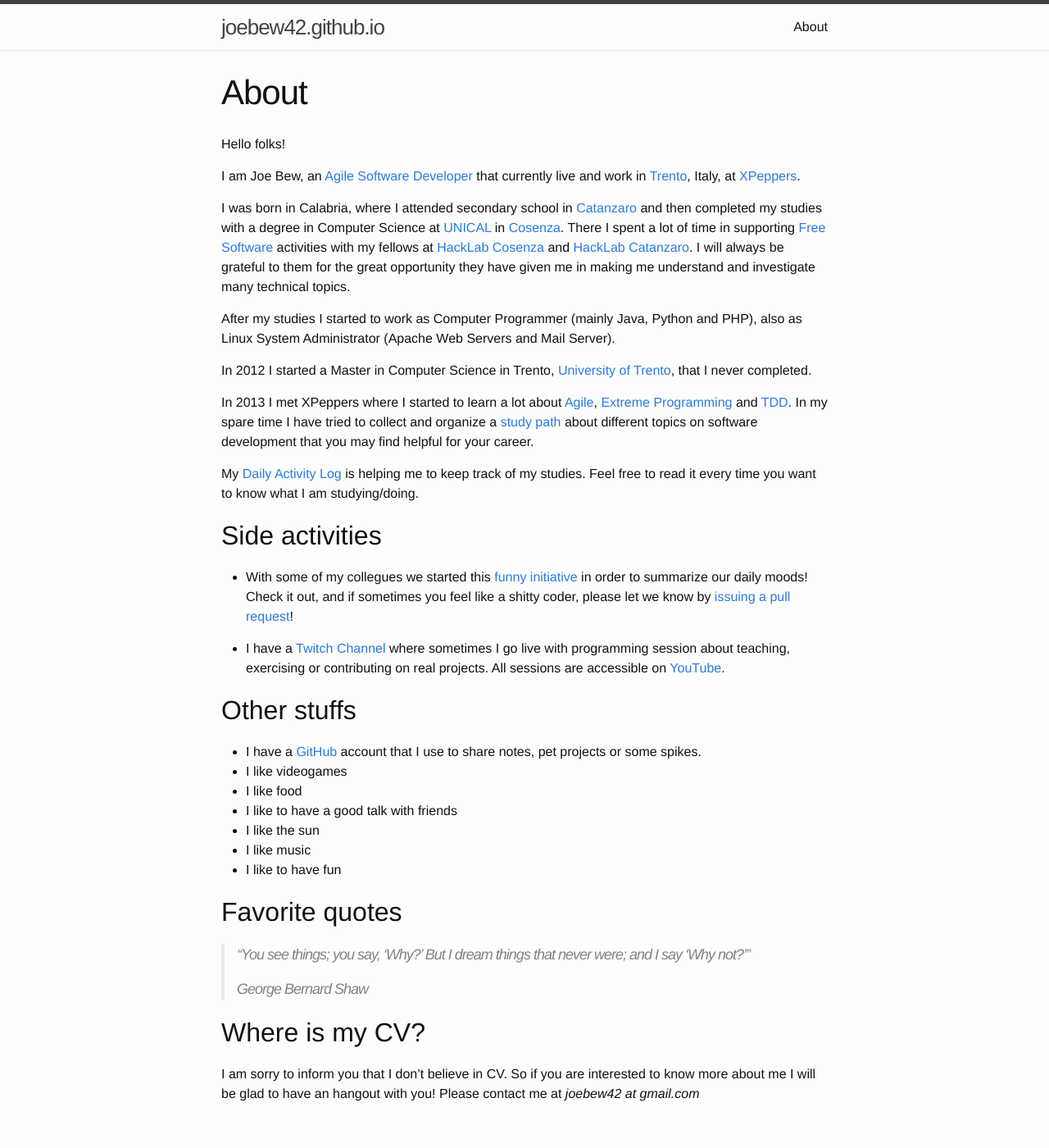
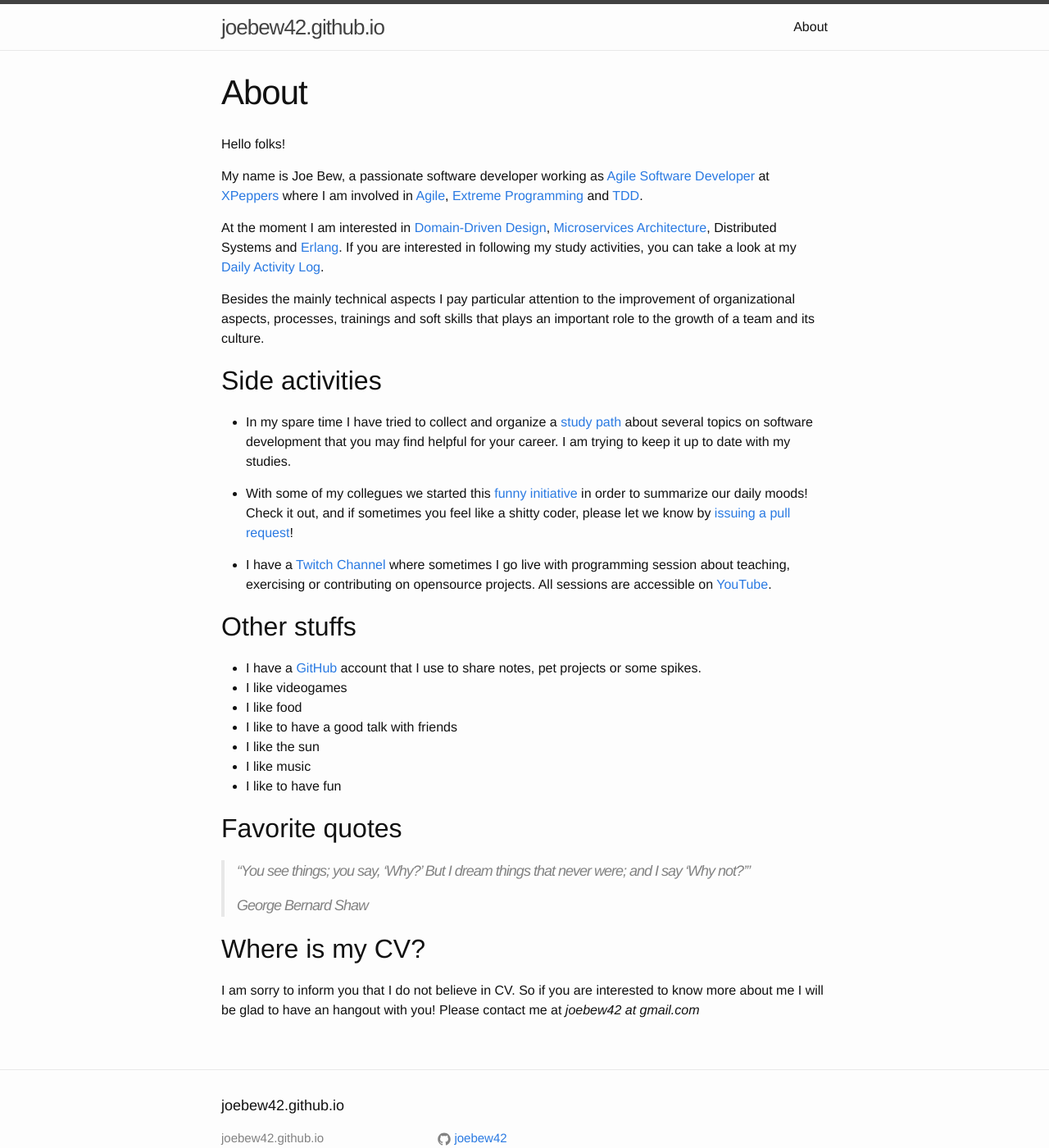
Before and after one commit to joebew42/joebew42.github.io, a Jekyll site: the page built from about.md, in a window 1280 px wide and 1400 px high. Shown: the whole window at 82% size. Built offline with Jekyll 4.4.1, drawn with Linux system fonts in a browser that asks for light colours.

Commit message:
change about

```diff
--- a/about.md
+++ b/about.md
@@ -6,23 +6,19 @@
 
 Hello folks!
 
-I am Joe Bew, an [Agile Software Developer](https://en.wikipedia.org/wiki/Agile_software_development) that currently live and work in [Trento](https://en.wikipedia.org/wiki/Trento), Italy, at [XPeppers](http://www.xpeppers.com/).
+My name is Joe Bew, a passionate software developer working as [Agile Software Developer](https://en.wikipedia.org/wiki/Agile_software_development) at [XPeppers](http://www.xpeppers.com/) where I am involved in [Agile](http://agilemanifesto.org/), [Extreme Programming](https://en.wikipedia.org/wiki/Extreme_programming) and [TDD](https://en.wikipedia.org/wiki/Test-driven_development).
 
-I was born in Calabria, where I attended secondary school in [Catanzaro](https://en.wikipedia.org/wiki/Catanzaro) and then completed my studies with a degree in Computer Science at [UNICAL](http://www.unical.it/) in [Cosenza](https://en.wikipedia.org/wiki/Cosenza). There I spent a lot of time in supporting [Free Software](https://www.gnu.org/philosophy/free-sw.en.html) activities with my fellows at [HackLab Cosenza](http://hlcs.it/) and [HackLab Catanzaro](http://hacklab.cz/). I will always be grateful to them for the great opportunity they have given me in making me understand and investigate many technical topics.
+At the moment I am interested in [Domain-Driven Design](https://en.wikipedia.org/wiki/Domain-driven_design), [Microservices Architecture](https://martinfowler.com/articles/microservices.html), Distributed Systems and [Erlang](https://www.erlang.org/). If you are interested in following my study activities, you can take a look at my [Daily Activity Log](http://joebew42.github.io/events.xml).
 
-After my studies I started to work as Computer Programmer (mainly Java, Python and PHP), also as Linux System Administrator (Apache Web Servers and Mail Server).
-
-In 2012 I started a Master in Computer Science in Trento, [University of Trento](http://www.unitn.it/en), that I never completed.
-
-In 2013 I met XPeppers where I started to learn a lot about [Agile](http://agilemanifesto.org/), [Extreme Programming](https://en.wikipedia.org/wiki/Extreme_programming) and [TDD](https://en.wikipedia.org/wiki/Test-driven_development). In my spare time I have tried to collect and organize a [study path](https://github.com/joebew42/study-path) about different topics on software development that you may find helpful for your career.
-
-My [Daily Activity Log](http://joebew42.github.io/events.xml) is helping me to keep track of my studies. Feel free to read it every time you want to know what I am studying/doing.
+Besides the mainly technical aspects I pay particular attention to the improvement of organizational aspects, processes, trainings and soft skills that plays an important role to the growth of a team and its culture.
 
 ## Side activities
 
+* In my spare time I have tried to collect and organize a [study path](https://github.com/joebew42/study-path) about several topics on software development that you may find helpful for your career. I am trying to keep it up to date with my studies.
+
 * With some of my collegues we started this [funny initiative](http://shittysomething.com/) in order to summarize our daily moods! Check it out, and if sometimes you feel like a shitty coder, please let we know by [issuing a pull request](https://github.com/ShittySomething/shittysomething.github.io)!
 
-* I have a [Twitch Channel](https://www.twitch.tv/joebew42) where sometimes I go live with programming session about teaching, exercising or contributing on real projects. All sessions are accessible on [YouTube](https://www.youtube.com/channel/UCEt-X-5yZ86SYTNDbSQgVAQ).
+* I have a [Twitch Channel](https://www.twitch.tv/joebew42) where sometimes I go live with programming session about teaching, exercising or contributing on opensource projects. All sessions are accessible on [YouTube](https://www.youtube.com/channel/UCEt-X-5yZ86SYTNDbSQgVAQ).
 
 ## Other stuffs
 
@@ -42,4 +38,4 @@
 
 ## Where is my CV?
 
-I am sorry to inform you that I don't believe in CV. So if you are interested to know more about me I will be glad to have an hangout with you! Please contact me at *joebew42 at gmail.com*
+I am sorry to inform you that I do not believe in CV. So if you are interested to know more about me I will be glad to have an hangout with you! Please contact me at *joebew42 at gmail.com*
```
